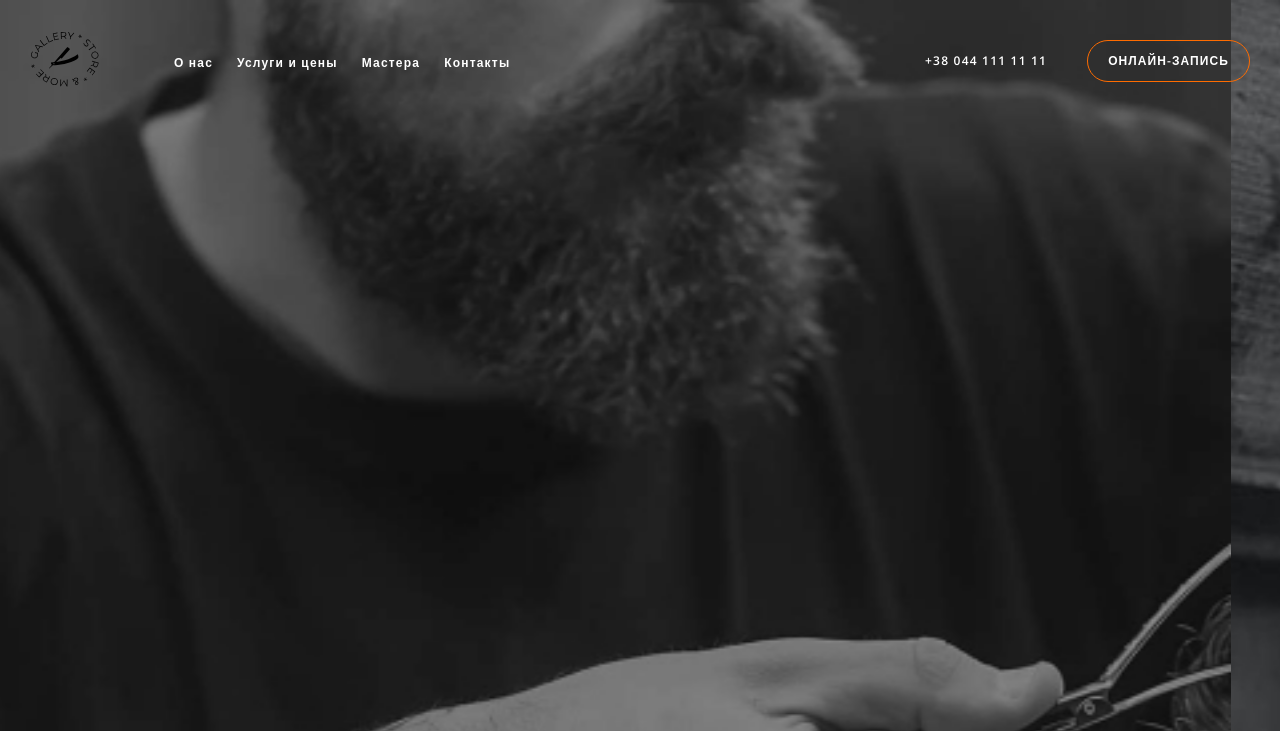
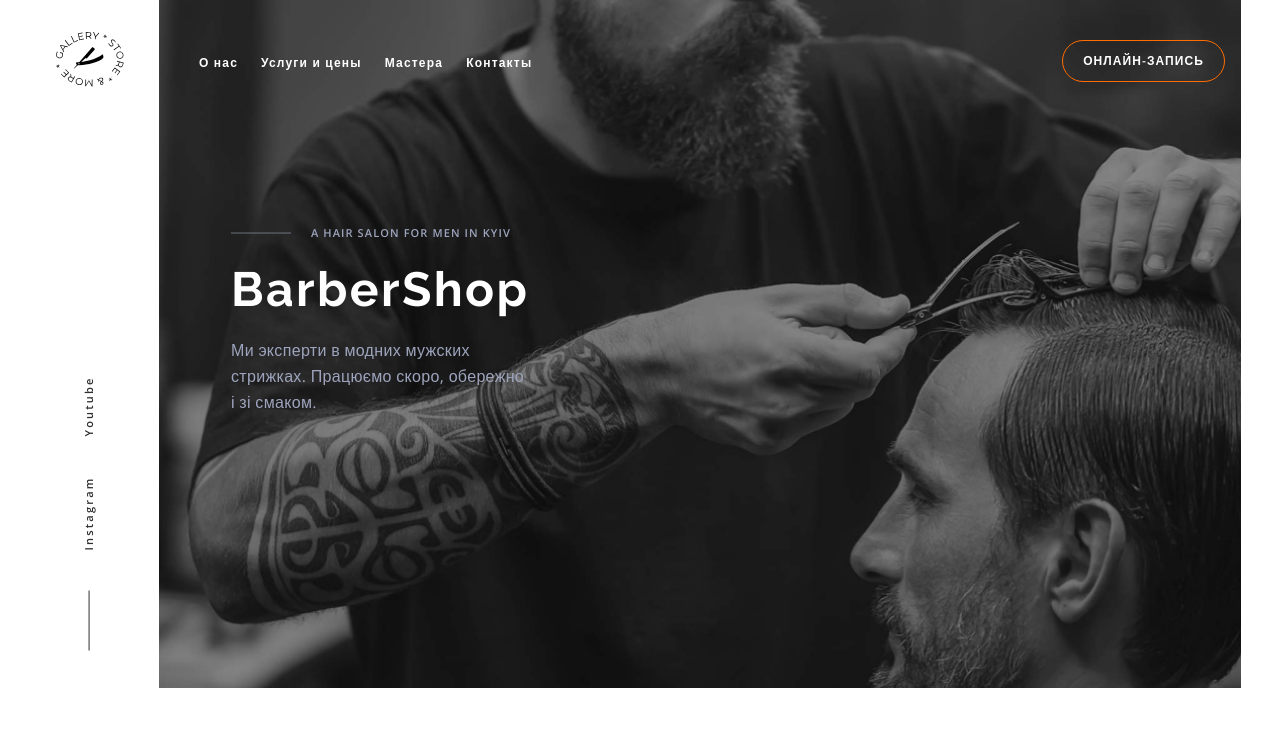
Before and after one commit to 28Rostyk/BarberShop, a plain HTML site: page index.html in a window 1280 px wide. Shown: the top 731 px of the page. Drawn offline with nearby package versions, Linux system fonts and the light colour scheme; files whose address does not match are found by name.

Commit message:
add header and hero style add media

```diff
--- a/index.html
+++ b/index.html
@@ -4,10 +4,7 @@
     <meta charset="UTF-8" />
     <meta http-equiv="X-UA-Compatible" content="IE=edge" />
     <meta name="viewport" content="width=device-width, initial-scale=1.0" />
-    <link
-      rel="stylesheet"
-      href="https://cdn.jsdelivr.net/npm/swiper/swiper-bundle.min.css"
-    />
+    <link rel="stylesheet" href="https://cdn.jsdelivr.net/npm/swiper/swiper-bundle.min.css" />
     <link rel="preconnect" href="https://fonts.googleapis.com" />
     <link rel="preconnect" href="https://fonts.gstatic.com" crossorigin />
     <link
@@ -77,22 +74,32 @@
     <main>
       <!-- ===============================HERO=============================== -->
       <section class="hero">
-    <!-- <div class="slider">
-      <div class="slides">
-        <div class="slide">
-          <img src="./images/hero-img-mobile.jpg" alt="Slide 1">
+        <div class="hero-container">
+          <div class="hero-left-side">
+            <ul class="media-list hero-media-list list">
+              <li class="media-list__item">
+                <a href="" class="media-link link">Instagram</a>
+              </li>
+              <li class="media-list__item">
+                <a href="" class="media-link link">Youtube</a>
+              </li>
+            </ul>
           </div>
-        <div class="slide">
-          <img src="./images/Slider-img2-mobile.jpg" alt="Slide 2">
+          <div class="bg-container">
+            <picture>
+              <source
+                srcset="./images/hero-img-desktop.jpg"
+                media="(min-width: 1280px)"
+                type="image/jpeg"
+              />
+              <source
+                srcset="./images/hero-img-tablet.jpg"
+                media="(min-width: 768px)"
+                type="image/jpeg"
+              />
+              <img src="./images/hero-img-tablet.jpg" alt="" />
+            </picture>
           </div>
-        <div class="slide">
-          <img src="./images/Slider-img3-mobile.jpg" alt="Slide 3">
-        </div>
-      </div>
-       <div class="pagination"></div>
-      <button class="prev-button">Previous</button>
-      <button class="next-button">Next</button>
-    </div> -->
           <div class="swiper mySwiper">
             <div class="swiper-wrapper">
               <div class="swiper-slide">
@@ -107,24 +114,14 @@
             </div>
             <div class="swiper-pagination"></div>
           </div>
-        <div class="container hero-container">
-          <div class="hero-left-side">
-            <ul class="media-list hero-media-list list">
-              <li class="media-list__item">
-                <a href="" class="media-link">Instagram</a>
-              </li>
-              <li class="media-list__item">
-                <a href="" class="media-link">Youtube</a>
-              </li>
-            </ul>
-          </div>
           <div class="hero-right-side">
-            <p class="subtitle subtitle_theme_dark section-description-theme-dark"  lang="en">A hair salon for men in Kyiv</p>
+            <p class="subtitle subtitle_theme_dark section-description-theme-dark" lang="en">
+              A hair salon for men in Kyiv
+            </p>
             <h1 class="main-title" lang="en">BarberShop</h1>
             <p class="section-description section-description-theme-dark hero-section-description">
               Ми эксперти в модних мужских стрижках. Працюємо скоро, обережно і зі смаком.
             </p>
-          </div>
           </div>
         </div>
       </section>
--- a/sass/base/_common.scss
+++ b/sass/base/_common.scss
@@ -21,7 +21,7 @@ ol {
 
 img {
   display: block;
-  max-width: 100%;
+  width: 100%;
   height: auto;
 }
 
--- a/sass/base/_container.scss
+++ b/sass/base/_container.scss
@@ -1,5 +1,21 @@
 .container {
-  // max-width: 420px;
+  min-width: 480px;
   padding-left: 30px;
   padding-right: 30px;
 }
+
+@media screen and (min-width: 768px) {
+  .container {
+    min-width: 768px;
+    padding-left: 39px;
+    padding-right: 39px;
+  }
+}
+
+@media screen and (min-width: 1280px) {
+  .container {
+    min-width: 1280px;
+    padding-left: 55px;
+    padding-right: 55px;
+  }
+}
--- a/sass/layout/_hero.scss
+++ b/sass/layout/_hero.scss
@@ -19,12 +19,12 @@
 }
 
 .main-title {
-  font-family: 'Raleway';
+  font-family: var(--secondary-font-family);
   font-weight: 700;
   font-size: 48px;
   line-height: 56px;
   letter-spacing: 0.05em;
-  color: #fff;
+  color: var(--secondary-text-color-theme-dark);
   margin-bottom: 20px;
 }
 
@@ -35,52 +35,30 @@
   padding-right: 10px;
 }
 
-.slider {
-  position: relative;
-  width: 100%;
-  height: 400px;
-  overflow: hidden;
-}
-
-.slides {
-  display: flex;
-  transition: transform 0.3s ease-in-out;
-}
-
-.slide {
-  flex: 0 0 100%;
-}
-
-img {
-  width: 100%;
-  height: auto;
-}
-
-// .pagination {
-//   display: flex;
-//   flex-direction: column;
-//   gap: 12px;
-//   justify-content: center;
-//   align-items: end;
-//   // margin-top: 10px;
-//   position: absolute;
-//   top: 274px;
-//   right: 31px;
+// .slider {
+//   position: relative;
+//   width: 100%;
+//   height: 400px;
+//   overflow: hidden;
 // }
 
-// .pagination-item {
-//   width: 8px;
-//   height: 2px;
-//   background-color: #333;
-//   // border-radius: 50%;
-//   // margin: 0 5px;
-//   cursor: pointer;
+// .slides {
+//   display: flex;
+//   transition: transform 0.3s ease-in-out;
 // }
 
-// .pagination-item.active {
-//   width: 18px;
-//   background-color: #fff;
+// .slide {
+//   flex: 0 0 100%;
 // }
+
+// img {
+//   width: 100%;
+//   height: auto;
+// }
+
+.bg-container {
+  display: none;
+}
 
 .swiper-pagination {
   display: flex;
@@ -120,26 +98,80 @@ img {
   width: 18px;
 }
 
+.hero-right-side {
+  position: absolute;
+  top: 208px;
+  left: 30px;
+  z-index: 9;
+}
+
 @media screen and (min-width: 768px) {
-  // .swiper {
-  //   background-image: url(../../images/hero-img-tablet.jpg);
-  //   background-repeat: no-repeat;
-  //   background-size: cover;
-  //   background-position: 0 0;
-  // }
+  .swiper {
+    display: none;
+  }
 
-  // .hero {
-  //   background-image: url(../../images/hero-img-tablet.jpg);
-  //   background-repeat: no-repeat;
-  //   background-size: cover;
-  //   background-position: 0 0;
-  // }
-  .slider {
-    display: none;
+  .bg-container {
+    display: block;
+    width: 100%;
   }
 
   .hero-container {
     display: flex;
+    padding-right: 39px;
+  }
+
+  .hero-right-side {
+    position: absolute;
+    top: 50%;
+    left: 50%;
+    transform: translate(-50%, -50%);
+  }
+
+  .hero-left-side {
+    display: flex;
+    width: 159px;
+    background-color: #fff;
+    align-items: end;
+    padding-bottom: 215px;
+
+    // padding-right: 30px;
+  }
+
+  .hero-media-list {
+    // display: inline;
+    display: flex;
+    // flex-direction: column;
+    transform: rotate(-90deg);
+  }
+
+  .media-link {
+    color: var(--secondary-text-color-theme-light);
+    font-weight: 600;
+    font-size: 11px;
+    line-height: 1.36;
+
+    letter-spacing: 0.2em;
+
+    transition: var(--transition-dur-and-func);
+  }
+
+  .media-link:hover,
+  .media-link:focus {
+    color: var(--accent-color);
+  }
+
+  .media-list__item:first-child {
+    margin-right: 40px;
+  }
+
+  .hero-media-list::before {
+    content: '';
+    width: 60px;
+    height: 1px;
+    position: absolute;
+    background-color: var(--secondary-text-color-theme-light);
+    top: 11px;
+    left: -100px;
   }
 }
 
@@ -186,11 +218,11 @@ img {
     height: 100%;
     object-fit: cover;
   }
+}
 
+@media screen and (min-width: 1280px) {
   .hero-right-side {
-    position: absolute;
-    top: 208px;
-    left: 30px;
-    z-index: 9;
+    top: 40%;
+    left: 30%;
   }
 }
--- a/sass/layout/_page-header.scss
+++ b/sass/layout/_page-header.scss
@@ -4,6 +4,12 @@
   padding-top: 40px;
   padding-bottom: 40px;
   z-index: 10;
+}
+
+.page-header-container {
+  display: flex;
+  align-items: center;
+  justify-content: space-between;
 }
 
 @media screen and (max-width: 767px) {
@@ -31,7 +37,7 @@
   }
 }
 
-@media screen and (max-width: 1199px) {
+@media screen and (max-width: 1280px) {
   .contact-phone-number {
     display: none;
   }
@@ -62,7 +68,7 @@
   }
 
   .menu__item:not(:last-child) {
-    margin-right: 24px;
+    margin-right: 23px;
   }
 
   .menu__link {
@@ -98,9 +104,3 @@
     text-transform: uppercase;
   }
 }
-
-.page-header-container {
-  display: flex;
-  align-items: center;
-  justify-content: space-between;
-}
```
Also changed, not shown: css/main.css, css/main.min.css, 2 other files. Lines whose indentation alone changed are shown as unchanged.
